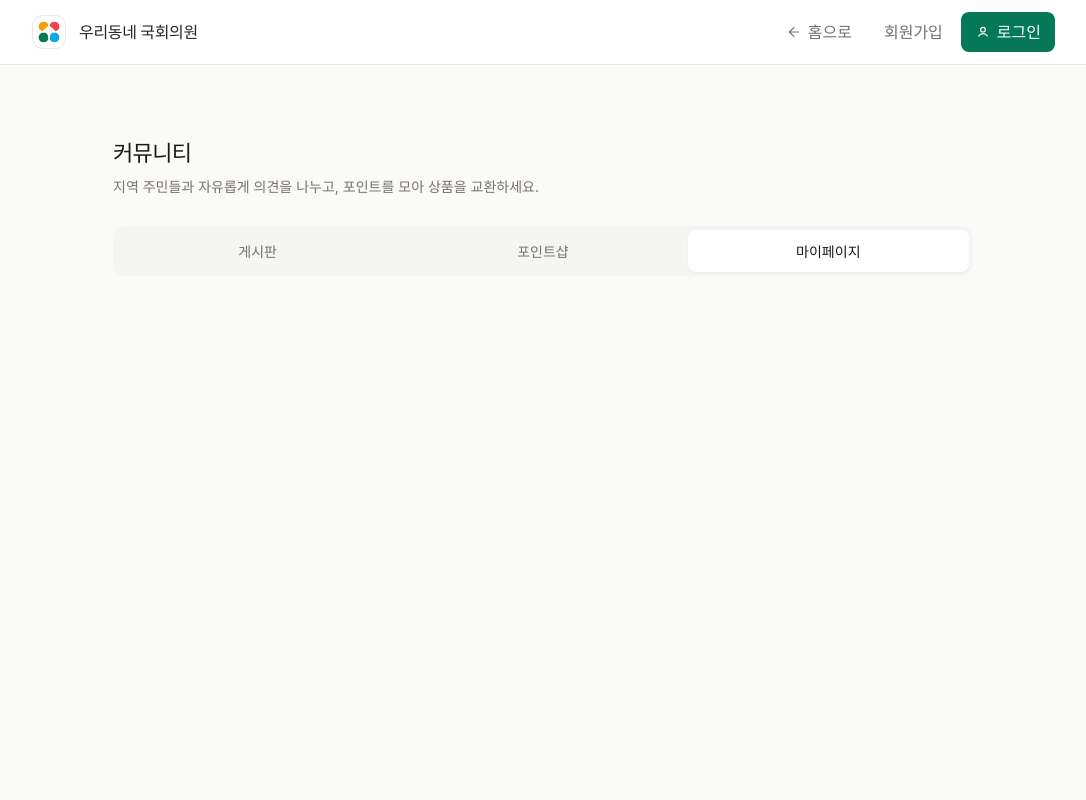
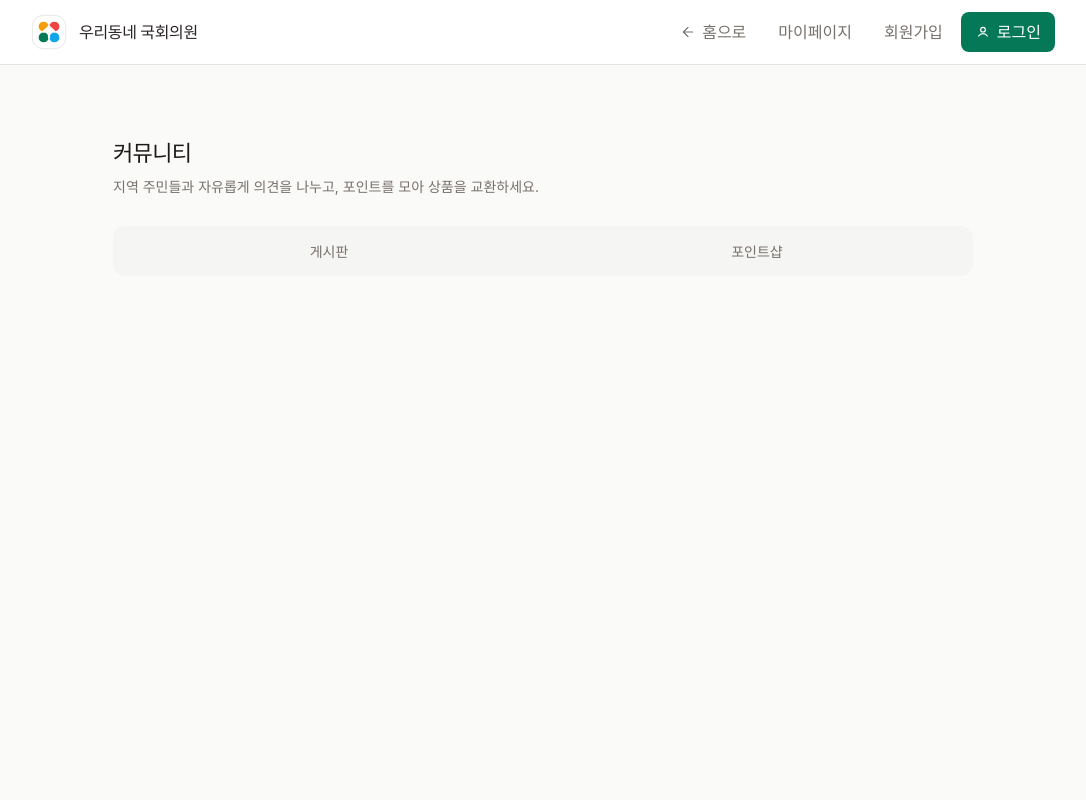
Before and after one commit to jisung-louis/ourassembly, a React (Vite) app in the folder src/main/ourassembly/: page /community/mypage/mypage in a window 1280 px wide. Shown: the top 800 px of the page, without its empty margins (97-1183 px from the left). Built offline with nearby package versions, Linux system fonts and the light colour scheme; no server answers.

Commit message:
refactor : 마이페이지 메인화면 상단으로 변경

```diff
--- a/src/main/ourassembly/src/App.jsx
+++ b/src/main/ourassembly/src/App.jsx
@@ -3,7 +3,9 @@ import './App.css'
 import { HomePage } from './pages/Home/HomePage.jsx'
 import { CongressOpinionPage } from './pages/CongressOpinion/CongressOpinionPage.jsx'
 import { CongressDetailPage } from './pages/CongressDetail/CongressDetailPage.jsx'
-import {CommunityLayout} from './pages/Community/CommunityLayout.jsx'
+import { CommunityLayout } from './pages/Community/CommunityLayout.jsx'
+import { MyPagePage } from './pages/Community/MyPagePage.jsx'
+
 function App() {
     return (
         <BrowserRouter>
@@ -11,8 +13,9 @@ function App() {
                 <Route element={<HomePage />} path="/" />
                 <Route element={<CongressDetailPage />} path="/members/:memberId" />
                 <Route element={<CongressOpinionPage />} path="/members/:memberId/board" />
+                <Route path="/community/*" element={<CommunityLayout />} />
+                <Route path="/mypage" element={<MyPagePage />} />
                 <Route element={<Navigate replace to="/" />} path="*" />
-        <Route path="/community/*" element={<CommunityLayout />} />
             </Routes>
         </BrowserRouter>
     )
--- a/src/main/ourassembly/src/pages/Community/CommunityLayout.jsx
+++ b/src/main/ourassembly/src/pages/Community/CommunityLayout.jsx
@@ -13,7 +13,6 @@ import { useState } from 'react'
 const navTabs = [
   { path: '/community', label: '게시판', match: (p) => p === '/community' || p.startsWith('/community?') },
   { path: '/community/shop', label: '포인트샵', match: (p) => p.startsWith('/community/shop') },
-  { path: '/community/mypage', label: '마이페이지', match: (p) => p.startsWith('/community/mypage') },
 ]
 
 export function CommunityLayout() {
@@ -27,6 +26,7 @@ export function CommunityLayout() {
 
   const actions = [
     { to: '/', icon: 'arrowLeft', label: '홈으로' },
+    { to: '/mypage', label: '마이페이지', variant: 'ghost' },
     ...(currentUser
             ? [{
               id: 'logout',
@@ -46,7 +46,7 @@ export function CommunityLayout() {
                 label: '로그인',
                 variant: 'primary',
                 onClick: () => { setAuthMode('login'); setIsAuthOpen(true) },
-              },
+              }
             ]
     ),
   ]
--- a/src/main/ourassembly/src/pages/Community/MyPagePage.jsx
+++ b/src/main/ourassembly/src/pages/Community/MyPagePage.jsx
@@ -1,7 +1,8 @@
 import { useEffect, useState } from 'react'
 import { useNavigate } from 'react-router-dom'
 import { fetchMyInfo, fetchMyBoards, fetchMyReplies, fetchMyGifts, fetchMyPoint } from '../../services/communityApi.js'
-import { getStoredAuthUser } from '../../services/auth.js'
+import { clearAuthSession, getStoredAuthUser } from '../../services/auth.js'
+import { SiteLayout } from '../../components/Common/Layout.jsx'
 import { UserInfoCard } from '../../components/Community/MyPage/UserInfoCard.jsx'
 import { TabSelector } from '../../components/Community/MyPage/TabSelector.jsx'
 import { MyBoardList } from '../../components/Community/MyPage/MyBoardList.jsx'
@@ -10,7 +11,7 @@ import { MyGiftList } from '../../components/Community/MyPage/MyGiftList.jsx'
 
 export function MyPagePage() {
     const navigate = useNavigate()
-    const currentUser = getStoredAuthUser()
+    const [currentUser, setCurrentUser] = useState(() => getStoredAuthUser())
     const [userInfo, setUserInfo] = useState(null)
     const [myBoards, setMyBoards] = useState([])
     const [myReplies, setMyReplies] = useState([])
@@ -19,8 +20,23 @@ export function MyPagePage() {
     const [activeTab, setActiveTab] = useState('boards')
     const [isLoading, setIsLoading] = useState(true)
 
+    const headerGreeting = currentUser ? `${currentUser.name ?? '사용자'}님 환영합니다` : ''
+    const actions = [
+        { to: '/', icon: 'arrowLeft', label: '홈으로' },
+        { to: '/community', label: '커뮤니티', variant: 'ghost' },
+        ...(currentUser
+                ? [{
+                    id: 'logout',
+                    icon: 'close',
+                    label: '로그아웃',
+                    onClick: () => { clearAuthSession(); setCurrentUser(null); navigate('/') },
+                }]
+                : []
+        ),
+    ]
+
     useEffect(() => {
-        if (!currentUser) { alert('로그인이 필요합니다.'); navigate('/community'); return }
+        if (!currentUser) { alert('로그인이 필요합니다.'); navigate('/'); return }
         setIsLoading(true)
 
         Promise.allSettled([
@@ -40,10 +56,16 @@ export function MyPagePage() {
             .finally(() => setIsLoading(false))
     }, [navigate, currentUser])
 
-    if (isLoading) return <div className="comm-loading"><div className="comm-spinner" /><span>내 정보를 불러오는 중...</span></div>
+    if (isLoading) return (
+        <SiteLayout actions={actions} headerGreeting={headerGreeting} pageClassName="page">
+            <div className="comm-loading"><div className="comm-spinner" /><span>내 정보를 불러오는 중...</span></div>
+        </SiteLayout>
+    )
 
     return (
-        <>
+        <SiteLayout actions={actions} headerGreeting={headerGreeting} pageClassName="page">
+            <div className="comm-shell">
+                <h1>마이페이지</h1>
                 <UserInfoCard userInfo={userInfo} point={myPoint} />
                 <TabSelector
                     activeTab={activeTab}
@@ -57,6 +79,7 @@ export function MyPagePage() {
                     {activeTab === 'replies' && <MyReplyList replies={myReplies} />}
                     {activeTab === 'gifts' && <MyGiftList gifts={myGifts} />}
                 </div>
-        </>
+            </div>
+        </SiteLayout>
     )
 }
--- a/src/main/ourassembly/src/pages/Home/HomePage.jsx
+++ b/src/main/ourassembly/src/pages/Home/HomePage.jsx
@@ -141,6 +141,7 @@ export function HomePage() {
                 ? [{ id: 'my-page', icon: 'inbox', label: '내 페이지로 가기', to: `/members/${currentUser.congressmanId}`, variant: 'primary' }]
                 : []),
             { id: 'community', icon: 'chat', label: '커뮤니티', to: '/community', variant: 'ghost' },
+            { id: 'mypage', icon: 'user', label: '마이페이지', to: '/mypage', variant: 'ghost' },
             {
                 id: 'logout', icon: 'close', label: '로그아웃',
                 onClick: () => { clearAuthSession(); setCurrentUser(null); setAuthMode('login') },
```
Lines whose indentation alone changed are shown as unchanged.
